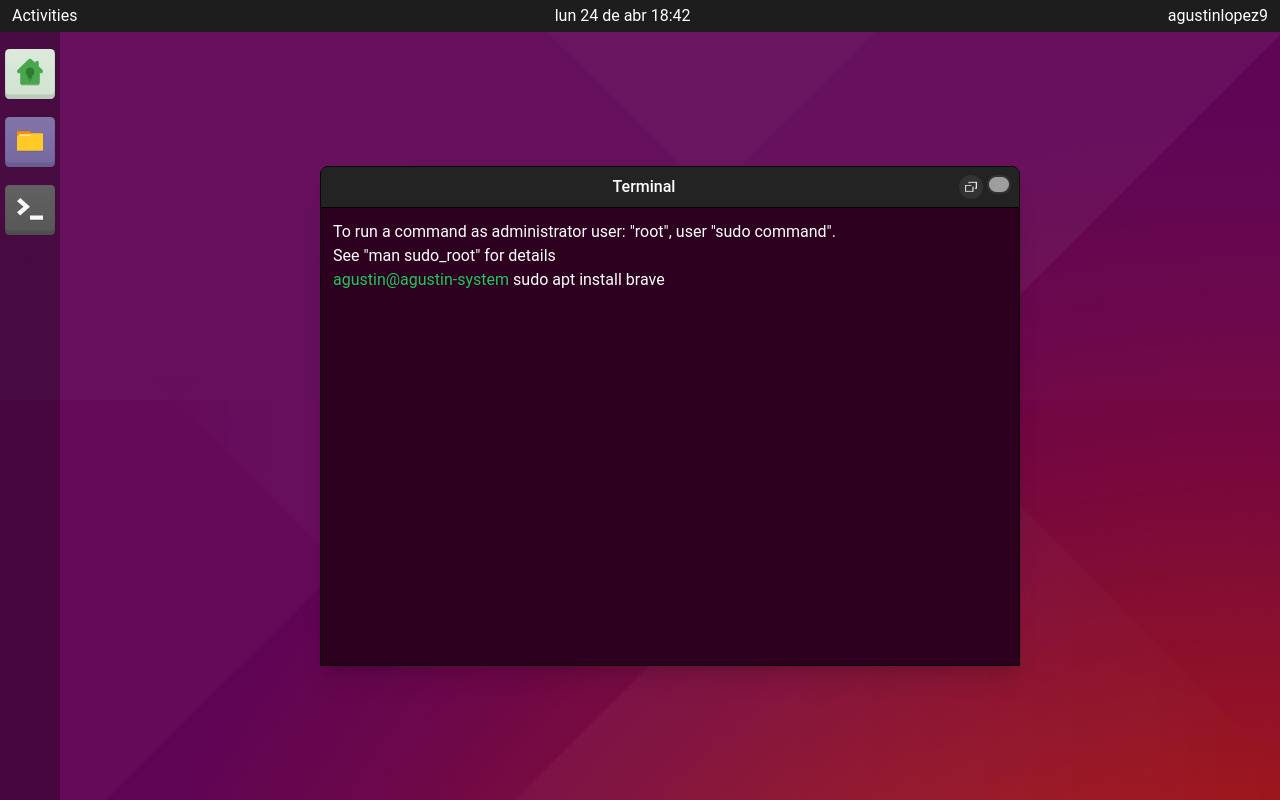
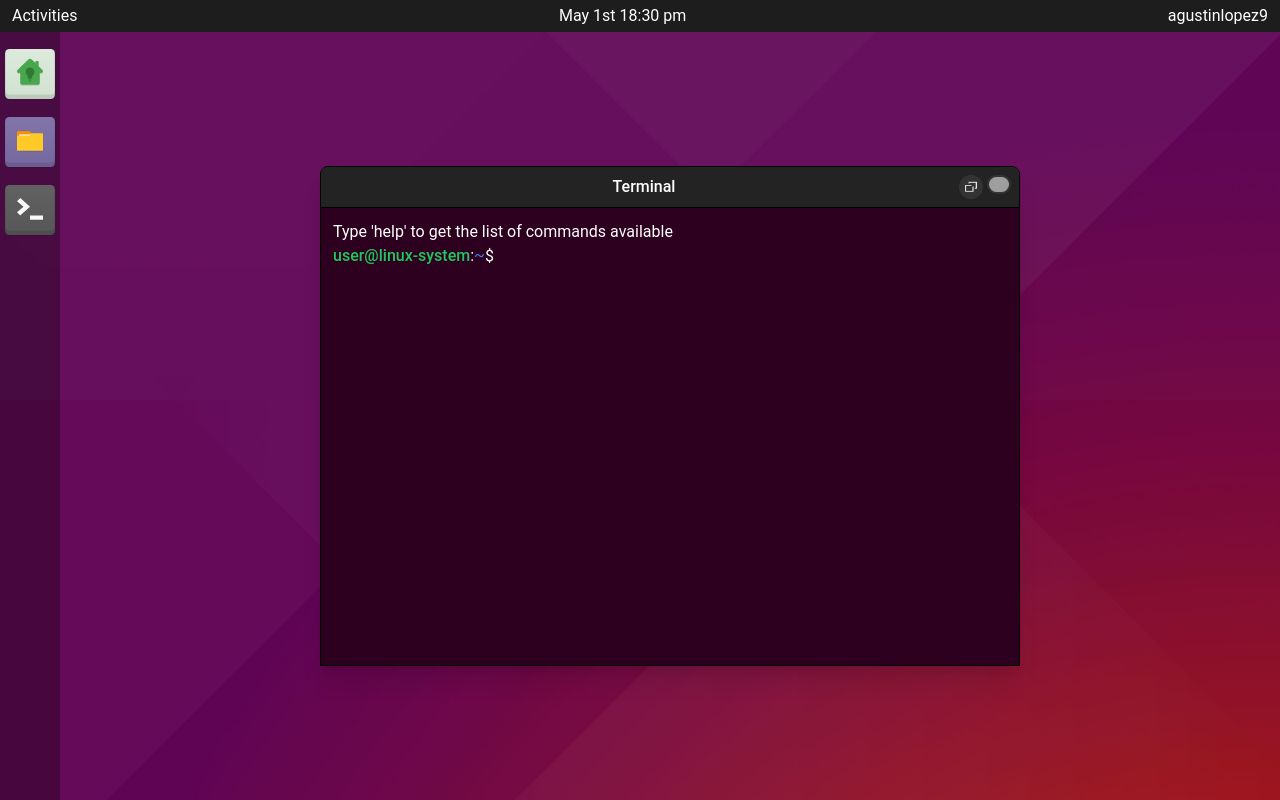
Before and after one commit to agustinlopez9/my-portfolio, a Next.js app: page /terminal in a window 1280 px wide. Built offline with nearby package versions, Linux system fonts and the light colour scheme; grey boxes are pictures that could not be loaded.

Commit message:
add basic commands function

```diff
--- a/package.json
+++ b/package.json
@@ -12,6 +12,7 @@
     "autoprefixer": "10.4.14",
     "eslint": "8.39.0",
     "eslint-config-next": "13.3.1",
+    "moment": "^2.29.4",
     "next": "13.3.1",
     "postcss": "8.4.23",
     "react": "18.2.0",
--- a/src/components/Navbar.jsx
+++ b/src/components/Navbar.jsx
@@ -1,11 +1,22 @@
+import { useState, useEffect } from "react"
 import Link from "next/link"
+import moment from "moment"
 
 const Navbar = ({ children }) => {
+  const [time, setTime] = useState(moment().format('MMMM Do HH:mm a'))
+
+  useEffect(() => {
+    setInterval(function() {
+      const currenTime = moment().format('MMMM Do HH:mm a')
+      setTime(currenTime)
+    }, 1000); // Update every second
+  })
+
   return (
     <main className="flex h-screen text-white">
       <div className="flex justify-between w-full h-8 px-2 text-center bg-ubuntu-9">
         <p className="p-1">Activities</p>
-        <p className="p-1">lun 24 de abr 18:42</p>
+        <p className="p-1">{time}</p>
         <p className="p-1">agustinlopez9</p>
       </div>
       <navbar className="absolute bg-black/30 w-[60px] left-0 bottom-0 top-8">
--- a/src/pages/index.jsx
+++ b/src/pages/index.jsx
@@ -20,7 +20,7 @@ export default function Home() {
   return (
     <Draggable bounds="parent" onStart={() => setDragging(true)} onStop={() => setDragging(false)} disabled={fullScreen}>
       <div className={`window-container ${fullScreen ? "w-full h-full" : ""} bg-ubuntu-6 rounded-t-lg ${dragging ? "" : "transition-all"}`} ref={windowRef}>
-        <div className="flex p-2 justify-end bg-ubuntu-8 border-b border-black rounded-t-md">
+        <div className="flex justify-end p-2 bg-ubuntu-8 border-b border-black rounded-t-md">
           <h2 className="mx-auto font-medium">Home</h2>
           <div className="flex gap-1">
             <img
@@ -35,7 +35,7 @@ export default function Home() {
             </Link>
           </div>
         </div>
-        <div>
+        <div className="mx-auto mt-4 max-w-[1080px]">
           <p className="home-title">
             Nombre: <span className="text-ubuntu-5">Agustin Lopez</span>
           </p>
--- a/src/pages/terminal.jsx
+++ b/src/pages/terminal.jsx
@@ -6,7 +6,13 @@ export default function Terminal() {
   const [fullScreen, setFullScreen] = useState(false)
   const [dragging, setDragging] = useState(false)
   const [position, setPosition] = useState("")
+  const [terminal, setTerminal] = useState([])
   const windowRef = useRef(null)
+  const inputRef = useRef(null)
+
+  const commands = {
+    help: "Sorry, this is a work in progress, commands will be available in the future!",
+  }
 
   useEffect(() => {
     if (fullScreen && windowRef.current) {
@@ -16,6 +22,27 @@ export default function Terminal() {
       windowRef.current.style.transform = position
     }
   }, [fullScreen])
+
+  const handleSubmit = (e) => {
+    e.preventDefault()
+    const newContent = [...terminal]
+    const inputValue = inputRef.current.value
+    const command = commands[inputValue]
+    inputRef.current.value = ""
+
+    if (inputValue == "clear") {
+      const terminal = []
+      setTerminal(terminal)
+      return
+    }
+
+    if (command) {
+      newContent.push(inputValue, command)
+    } else {
+      newContent.push(inputValue, `${inputValue} is not a valid command`)
+    }
+    setTerminal(newContent)
+  }
 
   return (
     <Draggable bounds="parent" onStart={() => setDragging(true)} onStop={() => setDragging(false)} disabled={fullScreen}>
@@ -29,8 +56,8 @@ export default function Terminal() {
           <div className="flex gap-1">
             <img
               src="/maximize.svg"
+              alt="maximize"
               width="24px"
-              alt="maximize"
               className="cursor-pointer bg-ubuntu-6 p-0.5 rounded-full"
               onClick={() => setFullScreen(!fullScreen)}
             />
@@ -40,13 +67,32 @@ export default function Terminal() {
           </div>
         </div>
         <ul className="p-3">
-          <li>To run a command as administrator user: "root", user "sudo command".</li>
-          <li>See "man sudo_root" for details</li>
-          <li>
-            <span className="text-green-500">agustin@agustin-system</span> sudo apt install brave
+          <li>Type 'help' to get the list of commands available</li>
+          {/* COMMANDS HISTORY */}
+          {terminal.map((item, index) => (
+            <li key={index}>
+              <UserTerminalText/>{" " + item}
+            </li>
+          ))}
+          {/* INPUT */}
+          <li className="flex">
+            <UserTerminalText/>
+            <form onSubmit={(e) => handleSubmit(e)}>
+              <div>
+                <input className="bg-transparent border-none outline-none px-1" ref={inputRef}></input>
+              </div>
+            </form>
           </li>
         </ul>
       </div>
     </Draggable>
   )
 }
+
+function UserTerminalText() {
+  return (
+    <>
+      <span className="text-green-500 font-medium">user@linux-system</span>:<span className="text-blue-500">~</span>$
+    </>
+  )
+}
```
Also changed, not shown: 1 other file (tests, documents, lock files or other folders).
